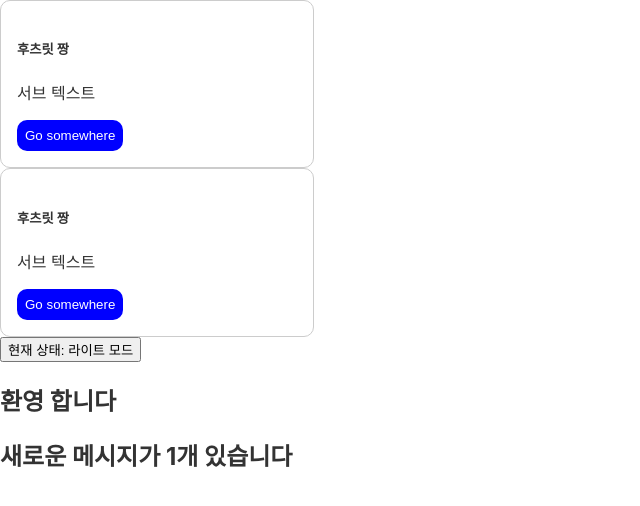
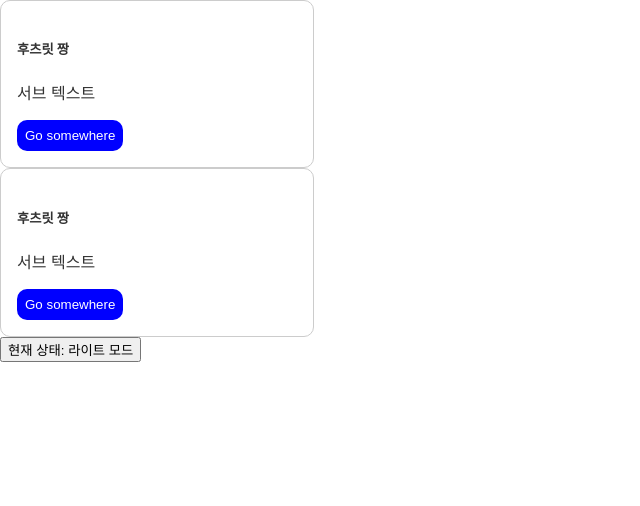
Before and after one commit to dasom222g/learn-react2, a React (Create React App) app: page / in a window 1280 px wide. Shown: the top 506 px of the page, without its empty margins (0-640 px from the left). Built offline with nearby package versions, Linux system fonts and the light colour scheme.

Commit message:
Add useEffect

```diff
--- a/src/App.js
+++ b/src/App.js
@@ -1,4 +1,4 @@
-import { useState } from "react";
+import { useEffect, useState } from "react";
 import Card from "./components/Card";
 import Counter from "./components/Counter";
 import ThemeButton from "./components/ThemeButton";
@@ -135,22 +135,29 @@ function App() {
   ]); // length값: 1
 
   const handleTheme = () => {
+    // 2.
+    // 4.
     setIsDarkMode(!isDarkMode);
   };
+
+  useEffect(() => {
+    // 1.
+    // 3.
+    console.log(isDarkMode ? "다크 모드" : "라이트 모드");
+  }, []);
 
   // view
   return (
     <div className={`wrap ${isDarkMode ? "dark-mode" : "light-mode"}`}>
+      {/* <Counter /> */}
       <Card title={title} subText="서브 텍스트" onCardClick={handleClick} />
       <Card title={title} subText="서브 텍스트" onCardClick={handleClick} />
-      {/* <Counter /> */}
-      {/* ThemeButton 컴포넌트 */}
       <ThemeButton isDarkMode={isDarkMode} onTheme={handleTheme} />
 
       {/* 삼항 연산자 */}
-      {isLoggedIn ? <h2>환영 합니다</h2> : <h2>로그인 해주세요</h2>}
+      {/* {isLoggedIn ? <h2>환영 합니다</h2> : <h2>로그인 해주세요</h2>} */}
       {/* && 연산자 */}
-      {messages.length && <h2>새로운 메시지가 {messages.length}개 있습니다</h2>}
+      {/* {messages.length && <h2>새로운 메시지가 {messages.length}개 있습니다</h2>} */}
     </div>
   );
 }
--- a/src/components/Card.jsx
+++ b/src/components/Card.jsx
@@ -10,7 +10,7 @@ const Card = ({ title, subText, onCardClick }) => {
     onCardClick();
   };
 
-  console.log("Card 리렌더링!!");
+  // console.log("Card 리렌더링!!");
 
   // view
   return (
--- a/src/components/Counter.jsx
+++ b/src/components/Counter.jsx
@@ -1,4 +1,4 @@
-import React, { useState } from "react";
+import React, { useEffect, useState } from "react";
 
 const Counter = () => {
   // logic
@@ -18,6 +18,9 @@ const Counter = () => {
    */
 
   const [counter, setCounter] = useState(0);
+  const [counter2, setCounter2] = useState(0);
+  const [counter3, setCounter3] = useState(0);
+  const [counter4, setCounter4] = useState(0);
 
   const increase = () => {
     // counter의 값을 변경
@@ -35,6 +38,20 @@ const Counter = () => {
     }
   };
 
+  // 1. 컴포넌트에 존재하는 state가 하나라도 변경시 실행
+  useEffect(() => {});
+
+  // 2. 컴포넌트가 마운트 될때(화면에 보여지는 순간) 딱 1번 실행
+  // 초기화 할때
+  useEffect(() => {
+    console.log("딱 1번 실행!!!");
+  }, []);
+
+  // 3. 의존성 state 변경시 실행
+  useEffect(() => {
+    console.log("counter 변경 될때마다");
+  }, [counter]);
+
   // view
   return (
     <div style={{ textAlign: "center" }}>
--- a/src/components/ThemeButton.jsx
+++ b/src/components/ThemeButton.jsx
@@ -1,7 +1,4 @@
-import React from "react";
-
 const ThemeButton = ({ isDarkMode, onTheme }) => {
-  //
   return (
     <button type="button" onClick={onTheme}>
       현재 상태: {isDarkMode ? "다크 모드" : "라이트 모드"}
--- a/src/index.js
+++ b/src/index.js
@@ -4,11 +4,7 @@ import "./index.css";
 import App from "./App";
 
 const root = ReactDOM.createRoot(document.getElementById("root"));
-root.render(
-  <React.StrictMode>
-    <App />
-  </React.StrictMode>
-);
+root.render(<App />);
 
 // If you want to start measuring performance in your app, pass a function
 // to log results (for example: reportWebVitals(console.log))
```
